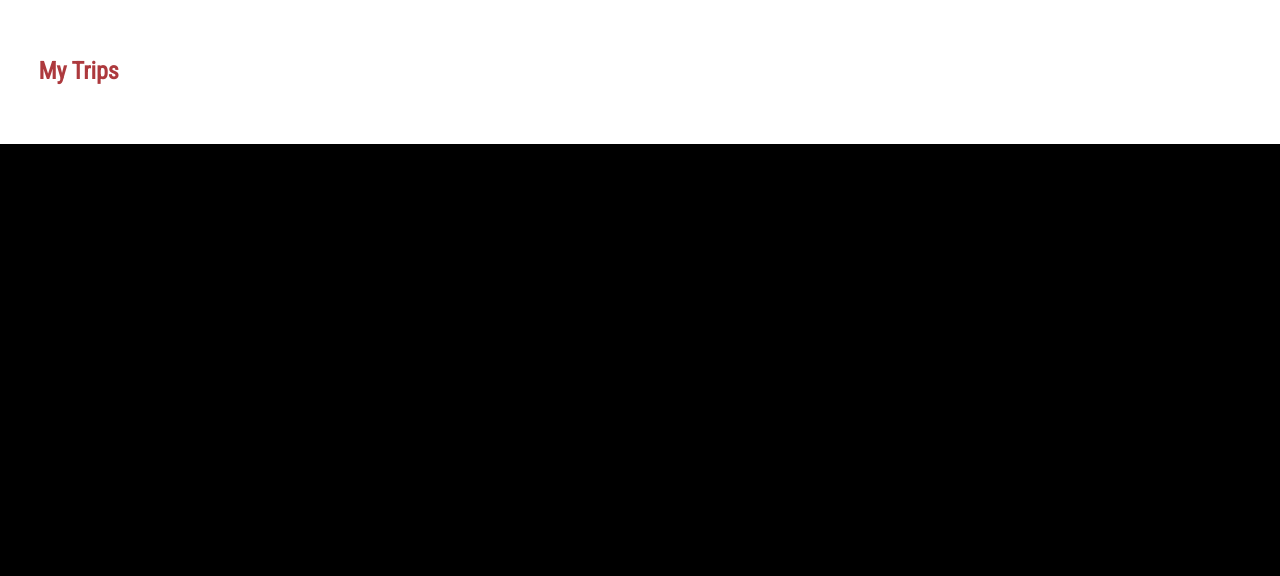
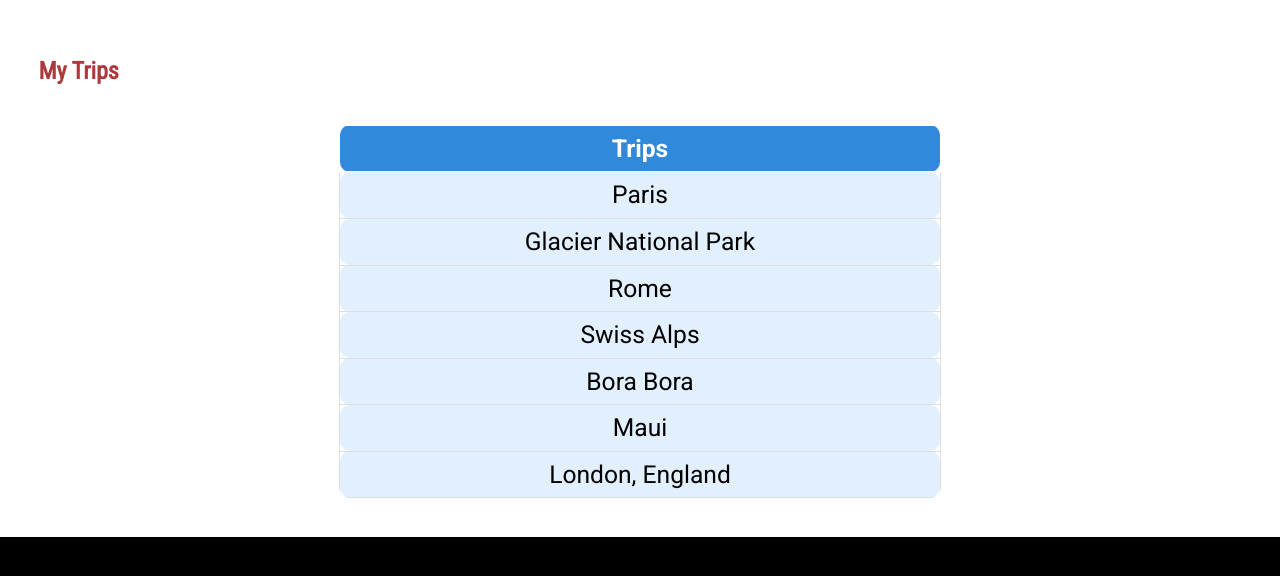
Before and after one commit to ernielum/Crowd-Sourced-Travel-Planner, a Flask app: page /trips in a window 1280 px wide. Shown: the part 178-754 px from the top of the page. Run offline with Flask 2, Linux system fonts and the light colour scheme; some libraries are stand-ins or nearby versions.

Commit message:
added Trips table to the trips.html page.

```diff
--- a/main.py
+++ b/main.py
@@ -7,8 +7,8 @@
 
 # Third-party imports
 from dotenv import find_dotenv, load_dotenv
-#from flask import Flask, request, jsonify, redirect, render_template, session, url_for, _request_ctx_stack
-from flask import Flask, request, jsonify, redirect, render_template, session, url_for
+from flask import Flask, request, jsonify, redirect, render_template, session, url_for, _request_ctx_stack
+#from flask import Flask, request, jsonify, redirect, render_template, session, url_for
 from flask_cors import cross_origin
 from jose import jwt
 from werkzeug.exceptions import HTTPException
@@ -188,9 +188,21 @@
 
 @app.route('/trips')
 def trips():
+    # TODO: Replace dummy test data with endpoint code and logic.
+
+    # Dummy test data for Front-End testing
+    user_trips = [
+        "Paris",
+        "Glacier National Park",
+        "Rome",
+        "Swiss Alps",
+        "Bora Bora",
+        "Maui",
+        "London, England",
+    ]
     #user_id = session.get('profile')['sub']  #Temporarily commented out for FE dev
     jwt_token = session.get('jwt')
-    return render_template('trips.html', jwt=jwt_token)
+    return render_template('trips.html', jwt=jwt_token, trips=user_trips)
 
 # -----------------------------------------------------------------------------
 
--- a/static/style.css
+++ b/static/style.css
@@ -141,3 +141,33 @@
 h6 {
   color: var(--medium-red);
 }
+
+/*  -----  Tables  ----- */
+table {
+  border-collapse: collapse;
+  margin-left: auto;
+  margin-right: auto;
+  border-radius: 10px;
+  overflow: hidden;
+  width: 50%;
+}
+
+th,
+td {
+  border: 1px solid #dddddd;
+  border-radius: 10px;
+  overflow: hidden;
+  text-align: center;
+  font-size: calc(.5rem + 1.3vw);
+  padding: 8px;
+}
+
+th {
+  background-color: rgb(48, 137, 219);
+  border-color: var(--white);
+  color: var(--white);
+}
+
+td {
+  background-color: rgb(226, 240, 253);
+}
--- a/templates/trips.html
+++ b/templates/trips.html
@@ -19,6 +19,17 @@
 
     <main>
         <h2>My Trips</h2>
+        <br>
+        <table>
+            <tr>
+                <th>Trips</th>
+            </tr>
+            {% for trip in trips %}
+            <tr>
+                <td>{{ trip }}</td>
+            </tr>
+            {% endfor %}
+        </table>
     </main>
 
     {% endblock %}
```
